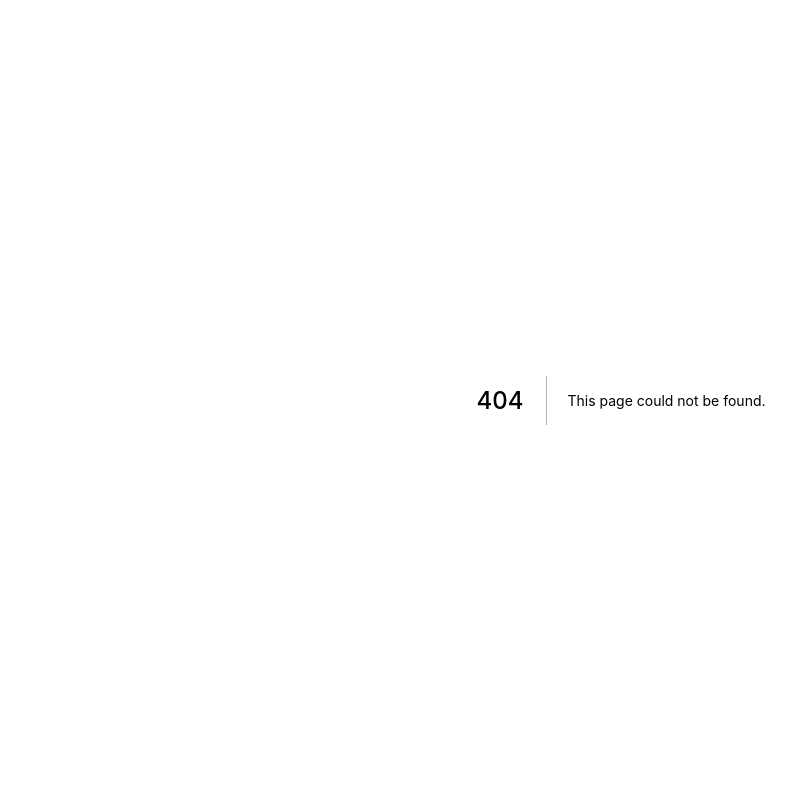
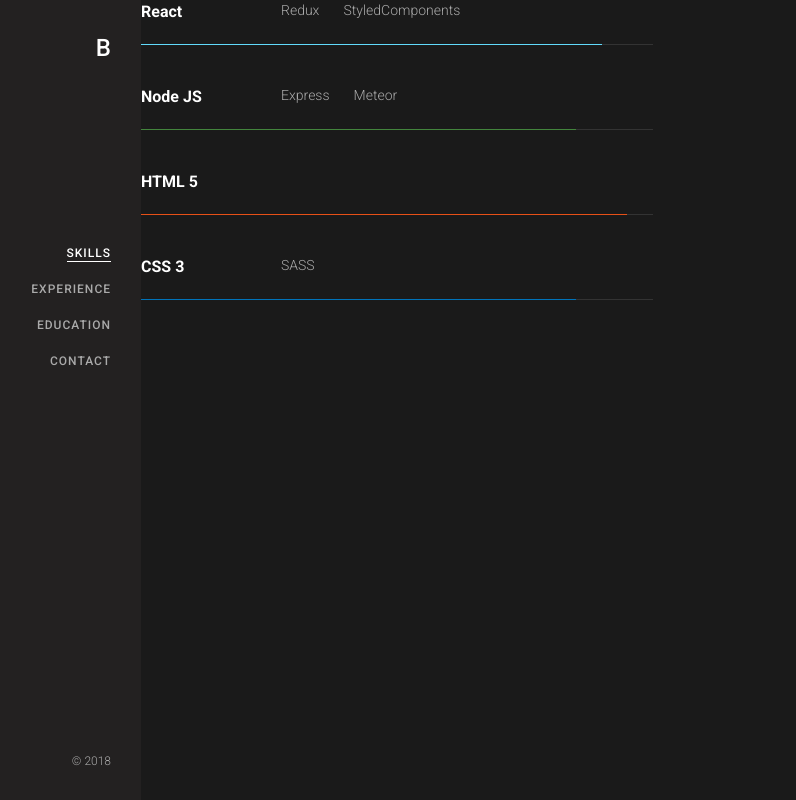
Before and after one commit to boldkhuu/boldkhuu.com, a Next.js app: page /skills in a window 1280 px wide. Before the commit this address had no page. Shown: the whole page, without its empty margins (19-815 px from the left). Built offline with nearby package versions, Linux system fonts and the light colour scheme.

Commit message:
Add skills page:
- Skills components
- Eslint is added for linting

```diff
--- a/components/index.js
+++ b/components/index.js
@@ -1,4 +1,5 @@
 import Layout from './layout/Layout';
 import Navigation from './navigation/Navigation';
+import SkillsList from './skillsList/SkillsList';
 
-export { Layout, Navigation };
+export { Layout, Navigation, SkillsList };
--- a/components/layout/Layout.js
+++ b/components/layout/Layout.js
@@ -1,6 +1,11 @@
+import PropTypes from 'prop-types';
 import Head from 'next/head';
 import { Navigation } from '..';
 import styles, { global } from './styles';
+
+const propTypes = {
+  children: PropTypes.node.isRequired,
+};
 
 const Layout = ({ children }) => {
   return (
@@ -23,4 +28,6 @@
   );
 };
 
+Layout.propTypes = propTypes;
+
 export default Layout;
--- a/components/navigation/Navigation.js
+++ b/components/navigation/Navigation.js
@@ -1,8 +1,13 @@
+import PropTypes from 'prop-types';
 import Link from 'next/link';
 import { withRouter } from 'next/router';
 import styles from './styles';
 
 const menus = ['skills', 'experience', 'education', 'contact'];
+
+const propTypes = {
+  router: PropTypes.object.isRequired,
+};
 
 const Navigation = ({ router }) => {
   return (
@@ -27,4 +32,6 @@
   );
 };
 
+Navigation.propTypes = propTypes;
+
 export default withRouter(Navigation);
--- a/components/navigation/styles.js
+++ b/components/navigation/styles.js
@@ -16,7 +16,7 @@
   }
 
   ul {
-    margin: 40vh 30px 0 0;
+    margin: 30vh 30px 0 0;
     list-style: none;
   }
 
--- /dev/null
+++ b/components/skillsList/Meter.js
@@ -0,0 +1,19 @@
+import PropTypes from 'prop-types';
+import { meter } from './styles';
+
+const propTypes = {
+  percent: PropTypes.number.isRequired,
+  color: PropTypes.string.isRequired,
+};
+
+const Meter = ({ percent, color }) => (
+  <div className="meter">
+    <div style={{ backgroundColor: color, width: `${percent}%` }} />
+
+    <style jsx>{meter}</style>
+  </div>
+);
+
+Meter.propTypes = propTypes;
+
+export default Meter;
--- /dev/null
+++ b/components/skillsList/Skill.js
@@ -0,0 +1,24 @@
+import PropTypes from 'prop-types';
+import Meter from './Meter';
+import { skill } from './styles';
+
+const propTypes = {
+  name: PropTypes.string.isRequired,
+  topics: PropTypes.array,
+  percent: PropTypes.number.isRequired,
+  color: PropTypes.string.isRequired,
+};
+
+const Skill = ({ name, topics = [], percent, color }) => (
+  <div className="skill">
+    <h2>{name}</h2>
+    <ul>{topics.map(topic => <li key={topic}>{topic}</li>)}</ul>
+    <Meter percent={percent} color={color} />
+
+    <style jsx>{skill}</style>
+  </div>
+);
+
+Skill.propTypes = propTypes;
+
+export default Skill;
--- /dev/null
+++ b/components/skillsList/SkillsList.js
@@ -0,0 +1,20 @@
+import PropTypes from 'prop-types';
+import Skill from './Skill';
+import { skillsList } from './styles';
+
+const propTypes = {
+  children: PropTypes.node.isRequired,
+};
+
+const SkillsList = ({ children }) => (
+  <div className="skills">
+    {children}
+
+    <style jsx>{skillsList}</style>
+  </div>
+);
+
+SkillsList.propTypes = propTypes;
+SkillsList.Skill = Skill;
+
+export default SkillsList;
--- /dev/null
+++ b/components/skillsList/styles.js
@@ -0,0 +1,54 @@
+import css from 'styled-jsx/css';
+
+export const skillsList = css`
+  padding: 30vh 0 0 80px;
+`;
+
+export const skill = css`
+  .skill {
+    width: 40vw;
+    display: grid;
+    grid-template-columns: 140px auto;
+    grid-template-rows: 44px auto;
+    margin-bottom: 40px;
+  }
+
+  h2 {
+    font-size: 16px;
+    color: #fff;
+    float: left;
+  }
+
+  ul {
+    float: right;
+    list-style: none;
+    overflow: hidden;
+  }
+
+  ul li {
+    color: #aaa;
+    font-size: 14px;
+    float: left;
+    margin-right: 24px;
+  }
+`;
+
+export const meter = css`
+  .meter {
+    height: 1px;
+    background-color: #333;
+    grid-column: 1 / 3;
+    position: relative;
+  }
+
+  .meter > div {
+    background-color: #fff;
+    width: 0;
+    position: absolute;
+    height: 1px;
+
+    transition: width 0.2s ease-in-out;
+    -webkit-transition: width 0.2s ease-in-out;
+    -moz-transition: width 0.2s ease-in-out;
+  }
+`;
--- a/pages/index.js
+++ b/pages/index.js
@@ -20,7 +20,7 @@
 
         .description {
           position: absolute;
-          top: calc(40vh - 4px);
+          top: calc(30vh - 4px);
           color: #fff;
           line-height: 40px;
           font-size: 24px;
--- /dev/null
+++ b/pages/skills.js
@@ -0,0 +1,46 @@
+import { Layout, SkillsList } from '../components';
+
+const Skills = () => {
+  return (
+    <Layout>
+      <div className="container">
+        <SkillsList>
+          <SkillsList.Skill
+            name="React"
+            topics={['Redux', 'StyledComponents']}
+            percent={90}
+            color="#61DAFB"
+          />
+          <SkillsList.Skill
+            name="Node JS"
+            topics={['Express', 'Meteor']}
+            percent={85}
+            color="#43853D"
+          />
+          <SkillsList.Skill name="HTML 5" percent={95} color="#E75017" />
+          <SkillsList.Skill name="CSS 3" topics={['SASS']} percent={85} color="#0073B9" />
+        </SkillsList>
+      </div>
+
+      <style jsx>{`
+        .container {
+          background: #1a1a1a;
+          position: relative;
+          height: 100%;
+        }
+
+        .description {
+          position: absolute;
+          top: calc(40vh - 4px);
+          color: #fff;
+          line-height: 40px;
+          font-size: 24px;
+          margin: 0 0 0 80px;
+          width: 60vw;
+        }
+      `}</style>
+    </Layout>
+  );
+};
+
+export default Skills;
```
Also changed, not shown: package.json (+7 -3 lines), 2 other files (tests, documents, lock files or other folders).
